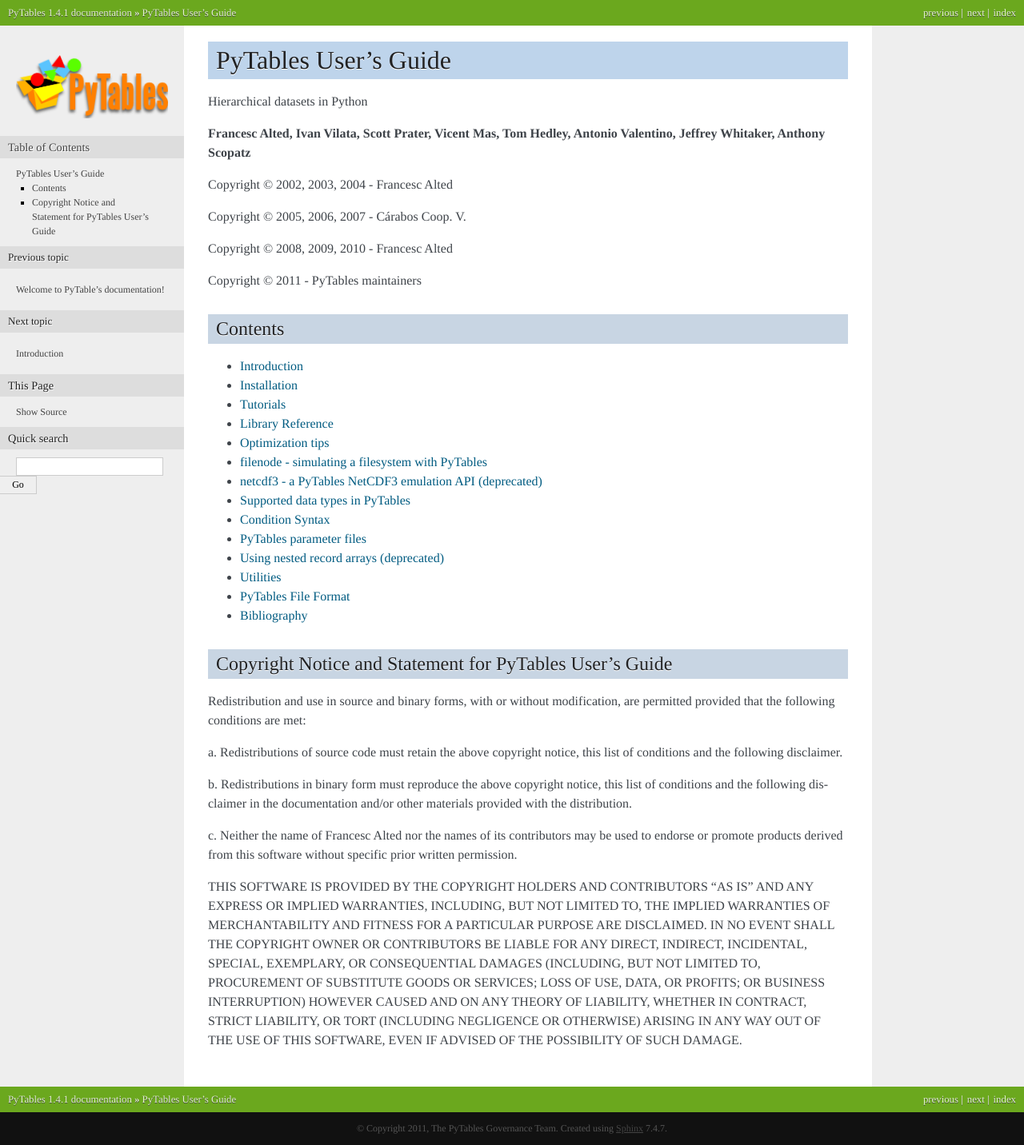
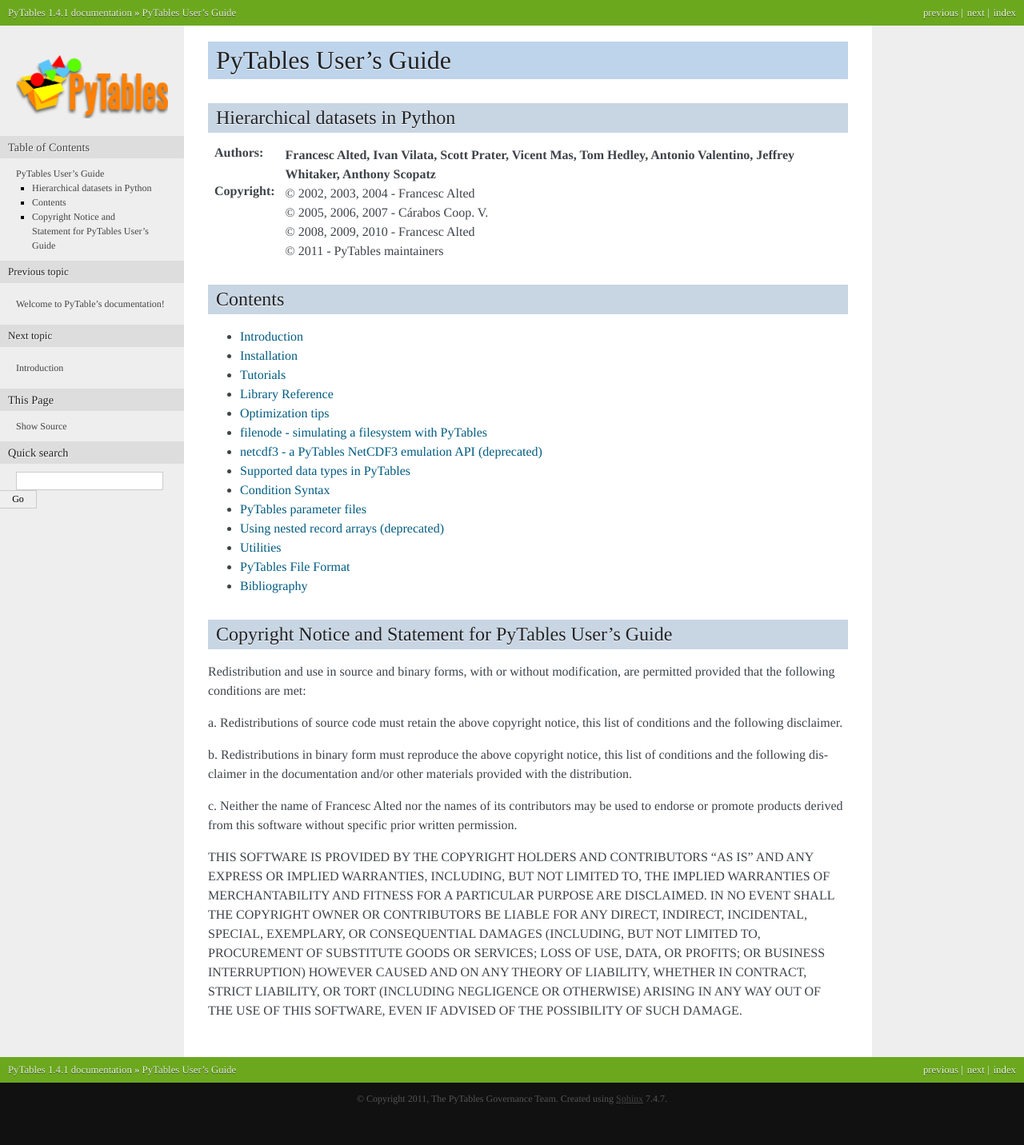
Before and after one commit to PyTables/PyTables, a Sphinx documentation site: the page built from doc/source/usersguide/index.rst, in a window 1280 px wide. Shown: the whole page at 80% size. Built offline with Sphinx 7.4.7, drawn with Linux system fonts in a browser that asks for light colours; formulas are drawn with MathJax 3; after the commit the page ends 1395 px from its top, so only the background shows below that.

Commit message:
Some style improvement to the usersguide front page

```diff
--- a/doc/source/usersguide/index.rst
+++ b/doc/source/usersguide/index.rst
@@ -1,18 +1,19 @@
 =====================
 PyTables User's Guide
 =====================
+-------------------------------
 Hierarchical datasets in Python
+-------------------------------
 
-**Francesc Alted, Ivan Vilata, Scott Prater, Vicent Mas, Tom Hedley,
-Antonio Valentino, Jeffrey Whitaker, Anthony Scopatz**
+:Authors: **Francesc Alted, Ivan Vilata, Scott Prater, Vicent Mas, Tom Hedley,
+          Antonio Valentino, Jeffrey Whitaker, Anthony Scopatz**
+:Copyright: |copy| 2002, 2003, 2004 - Francesc Alted
 
-Copyright |copy| 2002, 2003, 2004 - Francesc Alted
+            |copy| 2005, 2006, 2007 - Cárabos Coop. V.
 
-Copyright |copy| 2005, 2006, 2007 - Cárabos Coop. V.
+            |copy| 2008, 2009, 2010 - Francesc Alted
 
-Copyright |copy| 2008, 2009, 2010 - Francesc Alted
-
-Copyright |copy| 2011 - PyTables maintainers
+            |copy| 2011 - PyTables maintainers
 
 --------
 Contents
```
